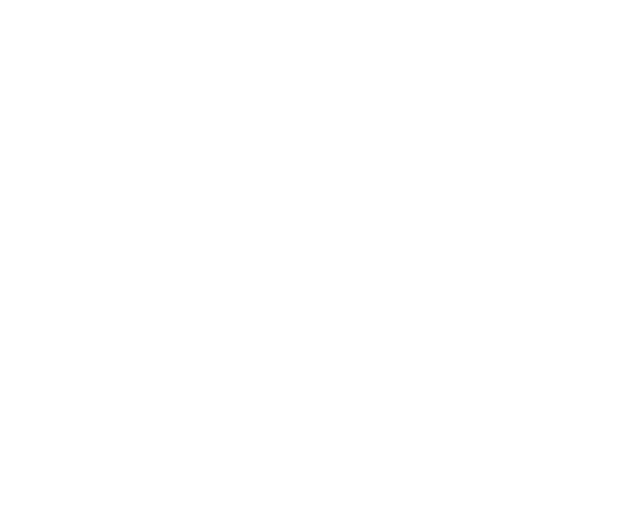
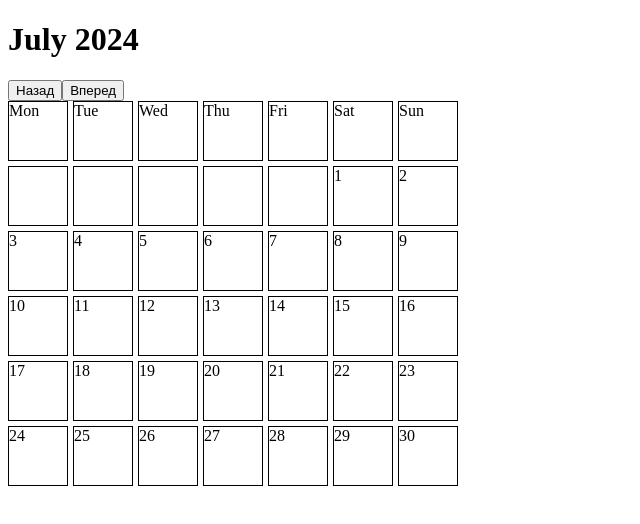
Before and after one commit to Arctomachine/l2sd6r4o998f, a React (Vite) app: page / in a window 1280 px wide. Shown: the top 524 px of the page, without its empty margins (0-640 px from the left). Built offline with nearby package versions, Linux system fonts and the light colour scheme.

Commit message:
базовый календарь

```diff
--- a/package.json
+++ b/package.json
@@ -4,7 +4,7 @@
 	"version": "0.0.0",
 	"type": "module",
 	"scripts": {
-		"dev": "vite",
+		"dev": "vite --host",
 		"build": "tsc && vite build",
 		"lint": "eslint . --ext ts,tsx --report-unused-disable-directives --max-warnings 0",
 		"preview": "vite preview"
--- a/src/App.tsx
+++ b/src/App.tsx
@@ -1,5 +1,11 @@
+import Calendar from './components/Calendar.tsx'
+
 function App() {
-	return <></>
+	return (
+		<main>
+			<Calendar />
+		</main>
+	)
 }
 
 export default App
--- /dev/null
+++ b/src/components/Calendar.module.css
@@ -0,0 +1,17 @@
+.gridContainer {
+	overflow-y: auto;
+	display: flex;
+	flex-direction: column;
+	gap: 5px;
+}
+
+.grid {
+	display: grid;
+	grid-template-columns: repeat(7, 60px);
+	grid-auto-rows: 60px;
+	gap: 5px;
+}
+
+.day {
+	border: 1px solid black;
+}
--- /dev/null
+++ b/src/components/Calendar.tsx
@@ -0,0 +1,151 @@
+import { useState } from 'react'
+import styles from './Calendar.module.css'
+
+type DayObject = {
+	id: string
+	day: number | null
+}
+
+/**
+ * Список дней в выбранном месяце
+ * @param year
+ * @param month
+ */
+function getMonthDays(year: number, month: number): DayObject[] {
+	const daysInMonth: DayObject[] = []
+
+	const firstDay = new Date(year, month - 1, 1)
+	const firstDayOfWeek = firstDay.getDay()
+
+	const startDay = new Date(firstDay)
+	startDay.setDate(startDay.getDate() - ((firstDayOfWeek + 6) % 7))
+
+	const MAX_WEEKS = 6 * 7
+	for (let i = 0; i < MAX_WEEKS; i++) {
+		const currentDay = new Date(startDay)
+		currentDay.setDate(startDay.getDate() + i)
+
+		if (currentDay.getMonth() + 1 === month) {
+			daysInMonth.push({
+				id: currentDay.toISOString(),
+				day: currentDay.getDate(),
+			})
+		} else {
+			daysInMonth.push({
+				id: currentDay.toISOString(),
+				day: null,
+			})
+		}
+	}
+
+	// убрать пустую неделю в конце месяца
+	while (daysInMonth.slice(-7).every((day) => day.day === null)) {
+		daysInMonth.splice(-7, 7)
+	}
+
+	return daysInMonth
+}
+
+/**
+ * Названия дней недели
+ */
+function getWeekDays() {
+	const date = new Date()
+	const locale = navigator.language
+
+	const weekDays: string[] = []
+	date.setDate(date.getDate() - ((date.getDay() + 6) % 7)) // понедельник
+	for (let i = 0; i < 7; i++) {
+		weekDays.push(date.toLocaleDateString(locale, { weekday: 'short' }))
+		date.setDate(date.getDate() + 1)
+	}
+
+	return weekDays
+}
+
+/**
+ * Добавляет или отнимает один месяц
+ * @param date - дата в формате [год, месяц]
+ * @param up - если true, то добавляет, если false, то отнимает
+ */
+function moveMonth(date: [number, number], up: boolean): [number, number] {
+	let [year, month] = date
+
+	if (up) {
+		month += 1
+		if (month > 12) {
+			month = 1
+			year += 1
+		}
+	} else {
+		month -= 1
+		if (month < 1) {
+			month = 12
+			year -= 1
+		}
+	}
+
+	return [year, month]
+}
+
+function Calendar() {
+	const date = new Date()
+	const year = date.getFullYear()
+	const month = date.getMonth() + 1
+
+	const [currentYearMonth, setCurrentYearMonth] = useState<[number, number]>([
+		year,
+		month,
+	])
+	const monthDays = getMonthDays(currentYearMonth[0], currentYearMonth[1])
+
+	return (
+		<>
+			<h1>
+				{Intl.DateTimeFormat(undefined, {
+					year: 'numeric',
+					month: 'long',
+				}).format(new Date(currentYearMonth[0], currentYearMonth[1]))}
+			</h1>
+			<button
+				type="button"
+				onClick={() =>
+					setCurrentYearMonth((prevState) => moveMonth(prevState, false))
+				}
+			>
+				Назад
+			</button>
+			<button
+				type="button"
+				onClick={() =>
+					setCurrentYearMonth((prevState) => moveMonth(prevState, true))
+				}
+			>
+				Вперед
+			</button>
+			<section className={styles.gridContainer}>
+				<div className={styles.grid}>
+					{getWeekDays().map((day) => (
+						<div key={day} className={styles.day}>
+							{day}
+						</div>
+					))}
+				</div>
+				<div className={styles.grid}>
+					{monthDays.map((day) => (
+						<Day key={day.id} day={day.day} />
+					))}
+				</div>
+			</section>
+		</>
+	)
+}
+
+function Day(props: { day: DayObject['day'] }) {
+	if (props.day === null) {
+		return <div className={styles.day} />
+	}
+	return <div className={styles.day}>{props.day}</div>
+}
+
+export default Calendar
```
